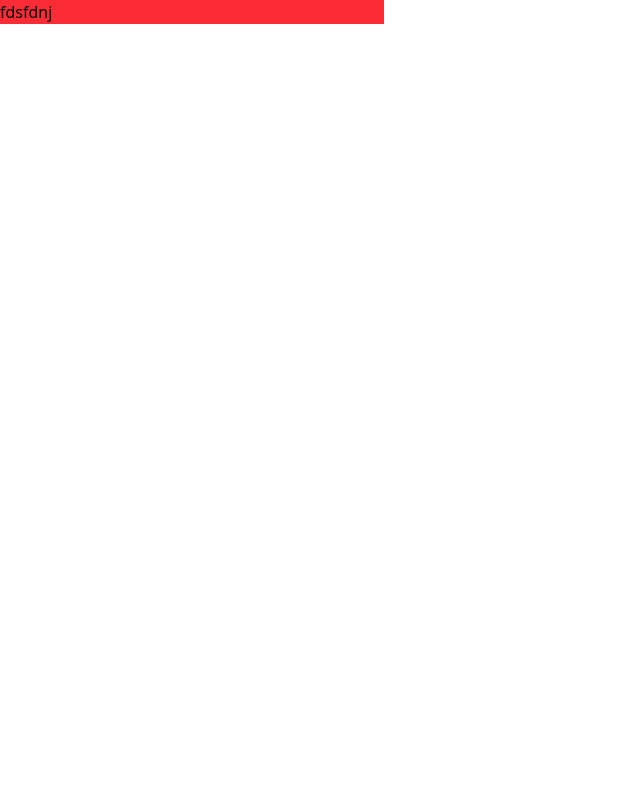
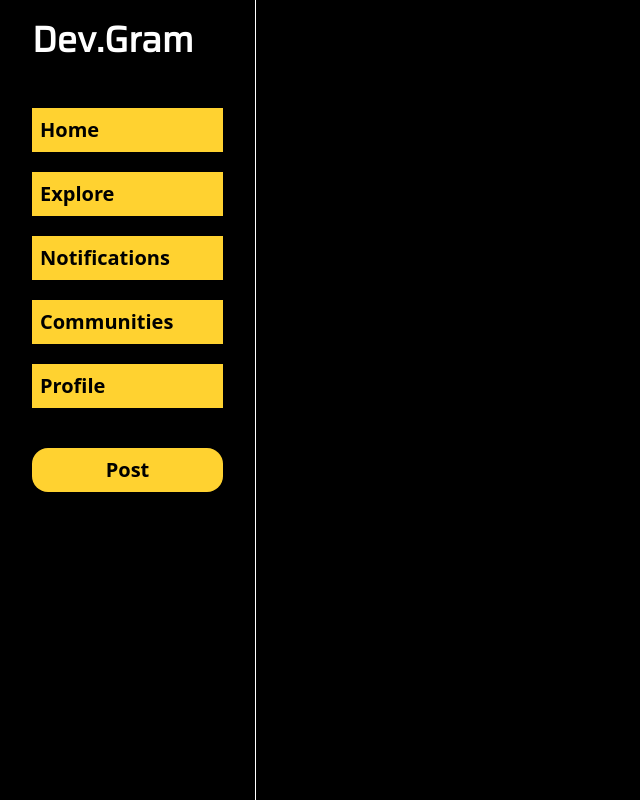
Before and after one commit to prashantjinwal/DevGram, a React (Vite) app in the folder Frontend/: page /dashboard in a window 1280 px wide. Shown: the whole page, without its empty margins (0-640 px from the left). Built offline with nearby package versions, Linux system fonts and the light colour scheme.

Commit message:
Add sider bar

```diff
--- a/Frontend/src/components/Navigator/SideBar.jsx
+++ b/Frontend/src/components/Navigator/SideBar.jsx
@@ -1,10 +1,19 @@
 export const SideBar = () => {
     return(
         <>
-        <div className="bg-red-500 h-full w-[30%]" >
+      <div className="bg-black  border-r-1 border-white  h-screen w-[20%]">
+        <h3 className="fonttt text-4xl pt-5 px-8 text-white font-semibold ">Dev.Gram</h3>
+        <ul className="flex flex-col gap-5 items-start text-left w-full px-8 pt-12">
+            <li className="bg-amber-300 w-full text-xl font-semibold py-2 px-2 cursor-pointer">Home</li>
+            <li className="bg-amber-300 w-full text-xl font-semibold py-2 px-2 cursor-pointer">Explore</li>
+            <li className="bg-amber-300 w-full text-xl font-semibold py-2 px-2 cursor-pointer">Notifications</li>
+            <li className="bg-amber-300 w-full text-xl font-semibold py-2 px-2 cursor-pointer">Communities</li>
+            <li className="bg-amber-300 w-full text-xl font-semibold py-2 px-2 cursor-pointer">Profile</li>
+            <li className="bg-amber-300 w-full text-xl font-semibold py-2 px-2 mt-5 cursor-pointer rounded-2xl text-center ">Post</li>
+        </ul>
 
-fdsfdnj
-        </div>
+      </div>
+
 
         </>
     );
--- a/Frontend/src/index.css
+++ b/Frontend/src/index.css
@@ -1,8 +1,8 @@
 @import "tailwindcss";
 @import url('https://fonts.googleapis.com/css2?family=Special+Gothic+Expanded+One&display=swap');
-/* :root {
+:root {
   background-color: #000000;
-} */
+}
 
 .fonttt {
   font-family: "Saira", sans-serif;
```
